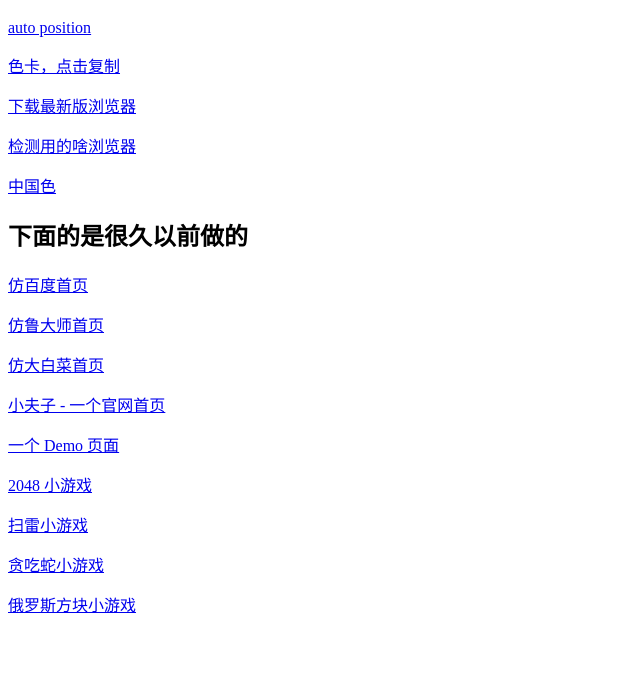
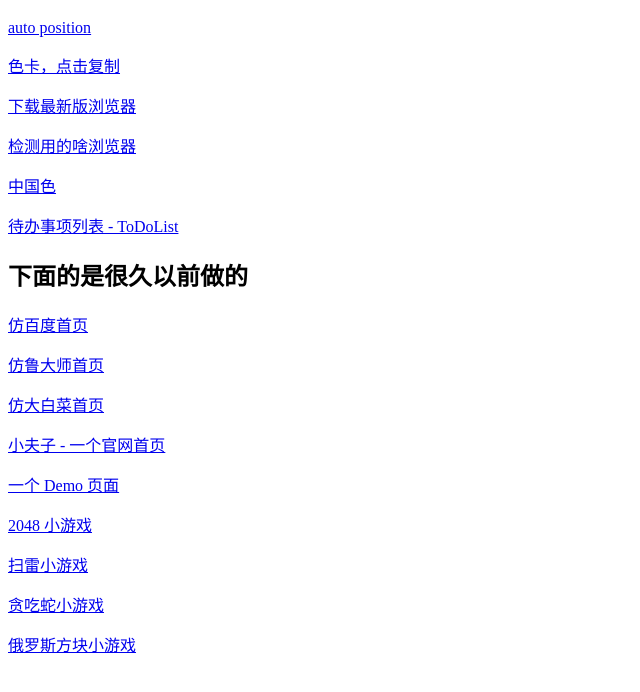
Before and after one commit to lucodestation/demo, a plain HTML site: page index.html in a window 1280 px wide. Shown: the part 70-762 px from the top of the page, without its empty margins (0-640 px from the left). Drawn offline with Linux system fonts and the light colour scheme.

Commit message:
添加一个项目链接

```diff
--- a/index.html
+++ b/index.html
@@ -21,6 +21,10 @@
           ["./get-browser", "下载最新版浏览器"],
           ["./your-browser", "检测用的啥浏览器"],
           ["./zhongguose", "中国色"],
+          [
+            "https://lucodestation.github.io/lu-todo/",
+            "待办事项列表 - ToDoList",
+          ],
         ];
 
         var div = document.createElement("div");
```
